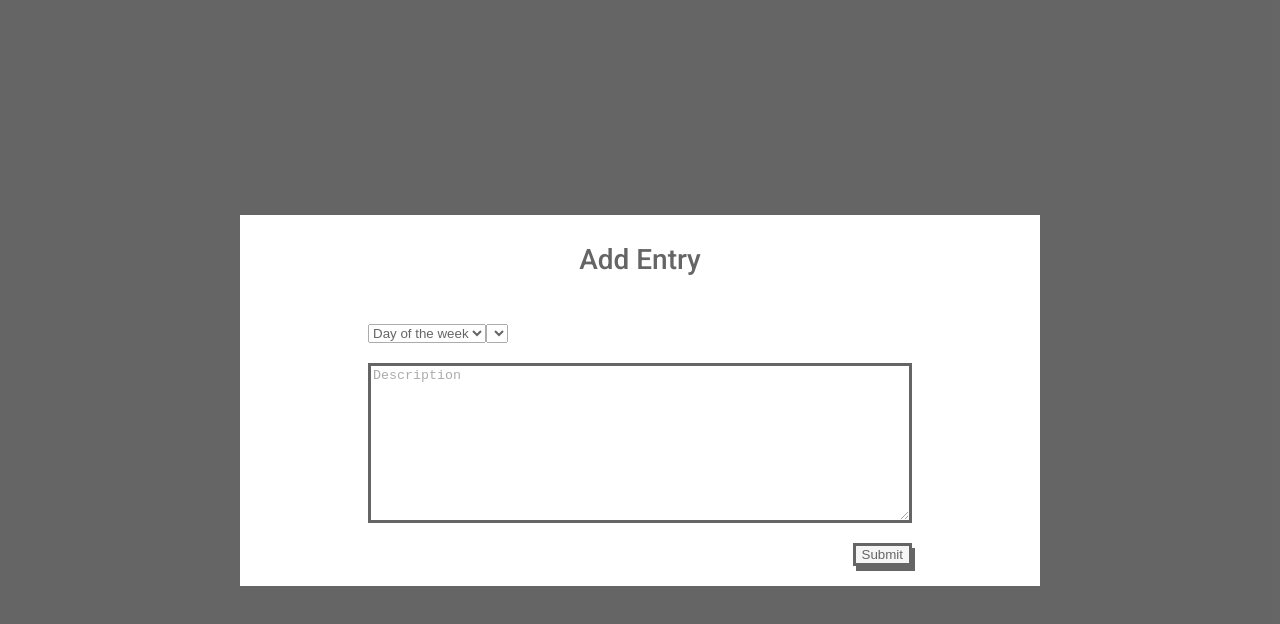
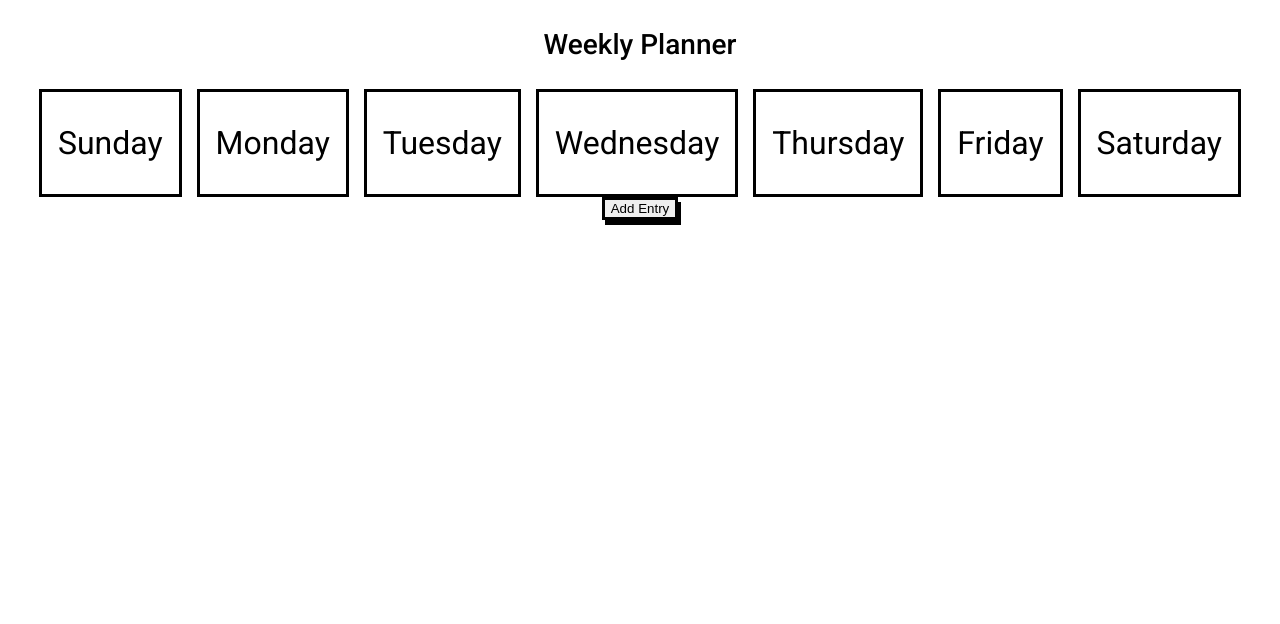
Before and after one commit to GustavoAyala1/week-planner, a plain HTML site: page index.html in a window 1280 px wide. Drawn offline with Linux system fonts and the light colour scheme.

Commit message:
bailey turn

```diff
--- a/index.html
+++ b/index.html
@@ -17,7 +17,7 @@
   <body>
     <div class="container">
       <div class="row">
-        <div class="modal-bg">
+        <div class="modal-bg hidden">
           <div class="col-full modal-add-entry">
             <div class="row">
               <div class="col-full">
@@ -60,19 +60,39 @@
           </div>
         </div>
       </div>
-      <div class="row hidden">
+      <div class="row ">
         <div class="col-full">
           <div class="header">
             <p class="header">Weekly Planner</p>
           </div>
         </div>
       </div>
-      <div class="row hidden">
-        <div class="col-full">
-          <div class="views"></div>
+      <div class="row ">
+        <div class="col-full views">
+          <a>
+            Sunday
+          </a>
+          <a>
+            Monday
+          </a>
+          <a>
+            Tuesday
+          </a>
+          <a>
+            Wednesday
+          </a>
+          <a>
+            Thursday
+          </a>
+          <a>
+            Friday
+          </a>
+          <a>
+            Saturday
+          </a>
         </div>
       </div>
-      <div class="row hidden">
+      <div class="row ">
         <div class="col-full">
           <div class="add-entry">
             <button class="add-entry-button">Add Entry</button>
--- a/layout.css
+++ b/layout.css
@@ -3,7 +3,7 @@
 }
 
 .container {
-  max-width: 1200px;
+  max-width: 1920px;
   margin: 0 auto;
   padding: 0 1.5rem;
 }
--- a/main.js
+++ b/main.js
@@ -0,0 +1,29 @@
+const $addEntryButton = document.querySelector('.add-entry-button');
+const $modalBg = document.querySelector('.modal-bg');
+const $submitButton = document.querySelector('.submit-button');
+const $timeSelect = document.querySelector('#add-time');
+
+$addEntryButton.addEventListener('click', event => {
+  $modalBg.classList.remove('hidden');
+});
+
+$submitButton.addEventListener('click', event => {
+  $modalBg.classList.add('hidden');
+});
+
+window.addEventListener('DOMContentLoaded', event => {
+  createTimeSelect();
+});
+
+function createTimeSelect() {
+  const $optionDefault = document.createElement('option');
+  $optionDefault.setAttribute('value', 'default');
+  $optionDefault.textContent = 'Time';
+  $timeSelect.prepend($optionDefault);
+  for (let i = 0; i <= 23; i++) {
+    const $option = document.createElement('option');
+    $option.setAttribute('value', i);
+    $option.textContent = `${i}:00`;
+    $timeSelect.appendChild($option);
+  }
+}
--- a/styles.css
+++ b/styles.css
@@ -11,8 +11,7 @@ body {
 
 .modal-bg {
   position: absolute;
-  background-color: black;
-  opacity: 60%;
+  background-color: rgba(0, 0, 0, 0.6);
   top: 0;
   left: 0;
   bottom: 0;
@@ -55,3 +54,24 @@ button {
   border: 3px solid black;
   box-shadow: 3px 5px 0 black;
 }
+
+select {
+  border: 3px solid black;
+  margin-right: 2%;
+}
+
+.views {
+  justify-content: space-evenly;
+}
+
+.views a {
+  text-align: center;
+  padding: 2rem 1rem;
+  border: 3px solid black;
+  font-size: 2rem;
+  transition: background-color 500ms;
+}
+
+.views a:hover {
+  background-color: rgba(128, 128, 128, 0.5);
+}
```
